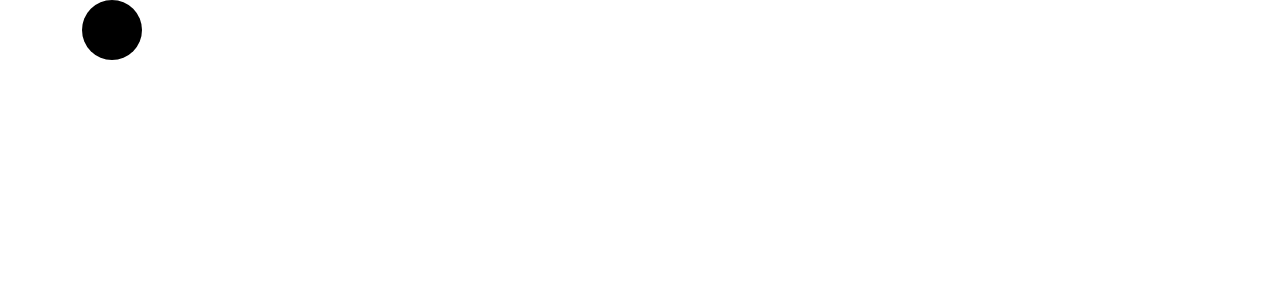
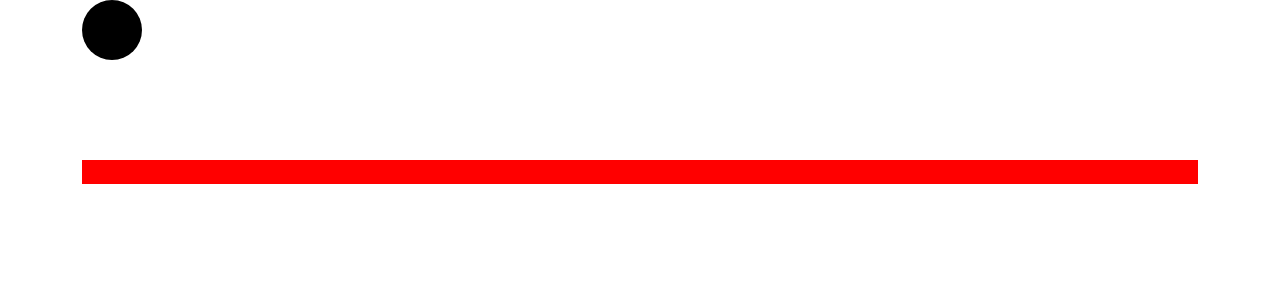
Before and after one commit to Projekt-Grupp8/Rika-WebApp, a React (Create React App) app: page / in a window 1280 px wide. Shown: the top 300 px of the page. Built offline with nearby package versions, Linux system fonts and the light colour scheme; some icons are missing.

Commit message:
app.js loginregister

```diff
--- a/src/App.js
+++ b/src/App.js
@@ -6,6 +6,7 @@ function App() {
   return (
     <div className='container'>
       <a href='/' className='btn-round-xl'><i class="fa-light fa-bars-staggered"></i></a>
+      <LoginRegister />
     </div>
   );
 }
```
